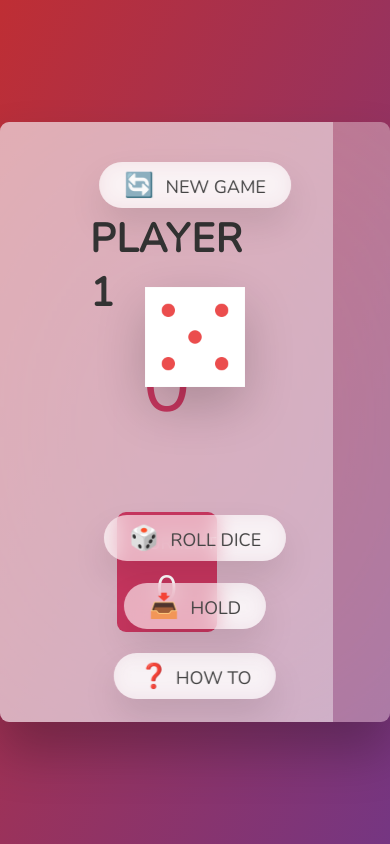
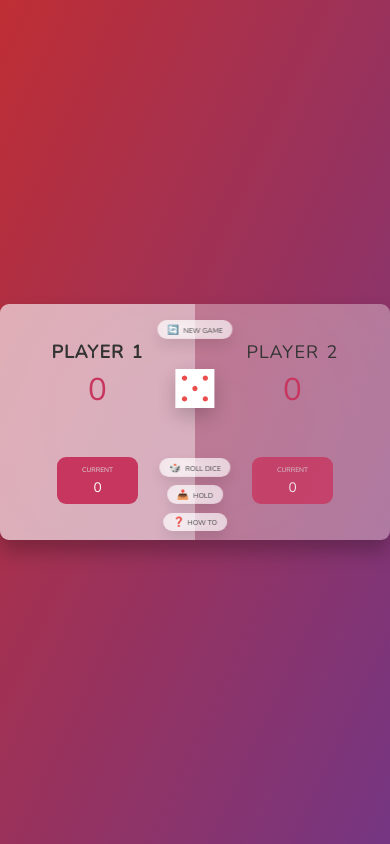
Before and after one commit to Ayushmangit/Dice-game, a plain HTML site: page index.html in a window 390 px wide. Drawn offline with nearby package versions, Linux system fonts and the light colour scheme.

Commit message:
Update style.css

```diff
--- a/style.css
+++ b/style.css
@@ -235,3 +235,48 @@ main {
 .heading {
   font-size: 2.4rem;
 }
+
+@media (max-width: 750px) {
+  html {
+    font-size: 48.5%;
+  }
+}
+@media (max-width: 600px) {
+  html {
+    font-size: 42.5%;
+  }
+}
+@media (max-width: 512px) {
+  html {
+    font-size: 42.5%;
+  }
+  .name {
+    font-size: x-large;
+  }
+}
+@media (max-width: 485px) {
+  html {
+    font-size: 37.5%;
+  }
+}
+@media (max-width: 460px) {
+  html {
+    font-size: 32.5%;
+  }
+}
+@media (max-width: 430px) {
+  html {
+    font-size: 24.5%;
+  }
+  .name {
+    font-size: large;
+  }
+}
+@media (max-width: 330px) {
+  html {
+    font-size: 24.5%;
+  }
+  .name {
+    font-size: medium;
+  }
+}
```
